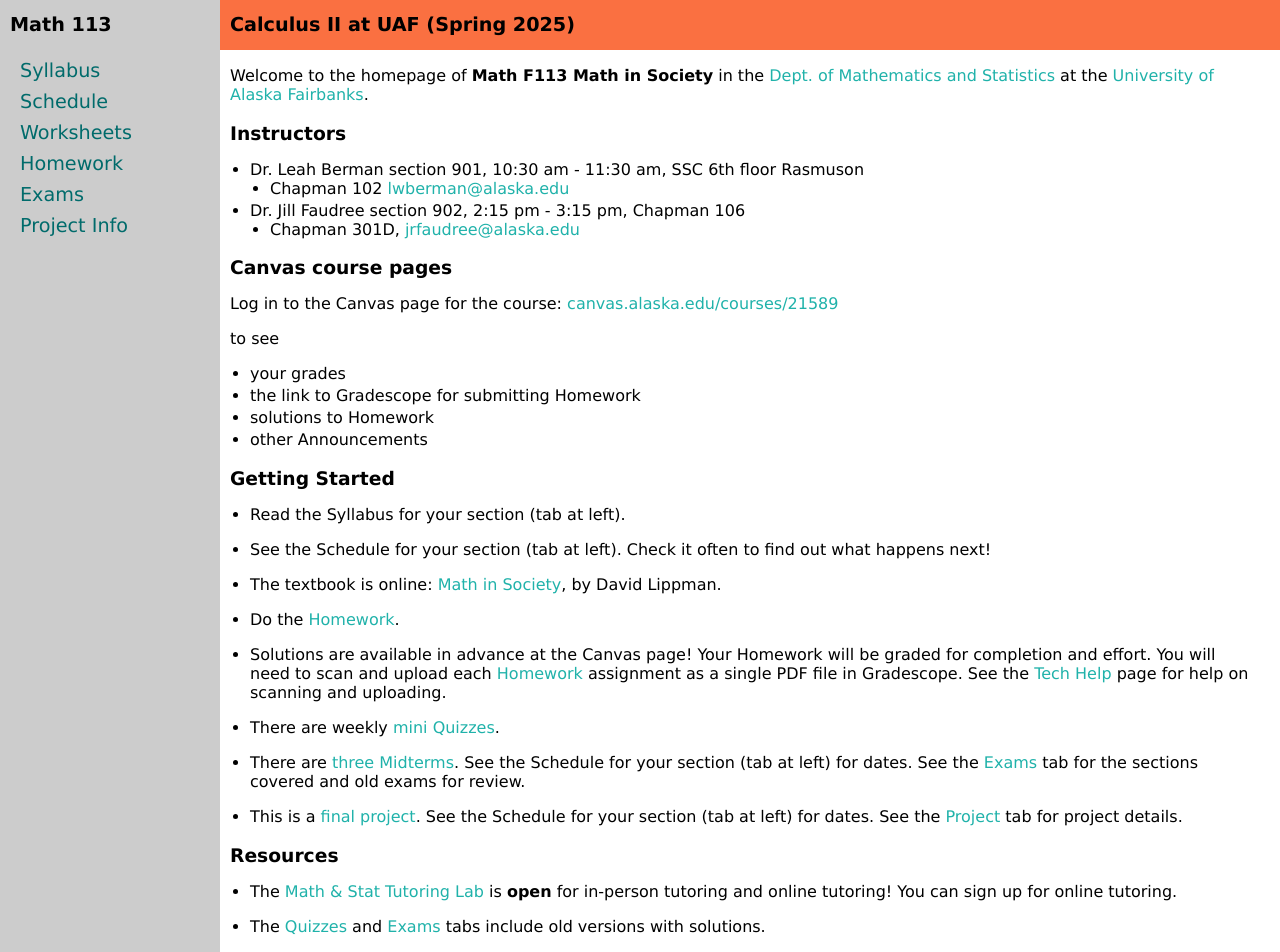
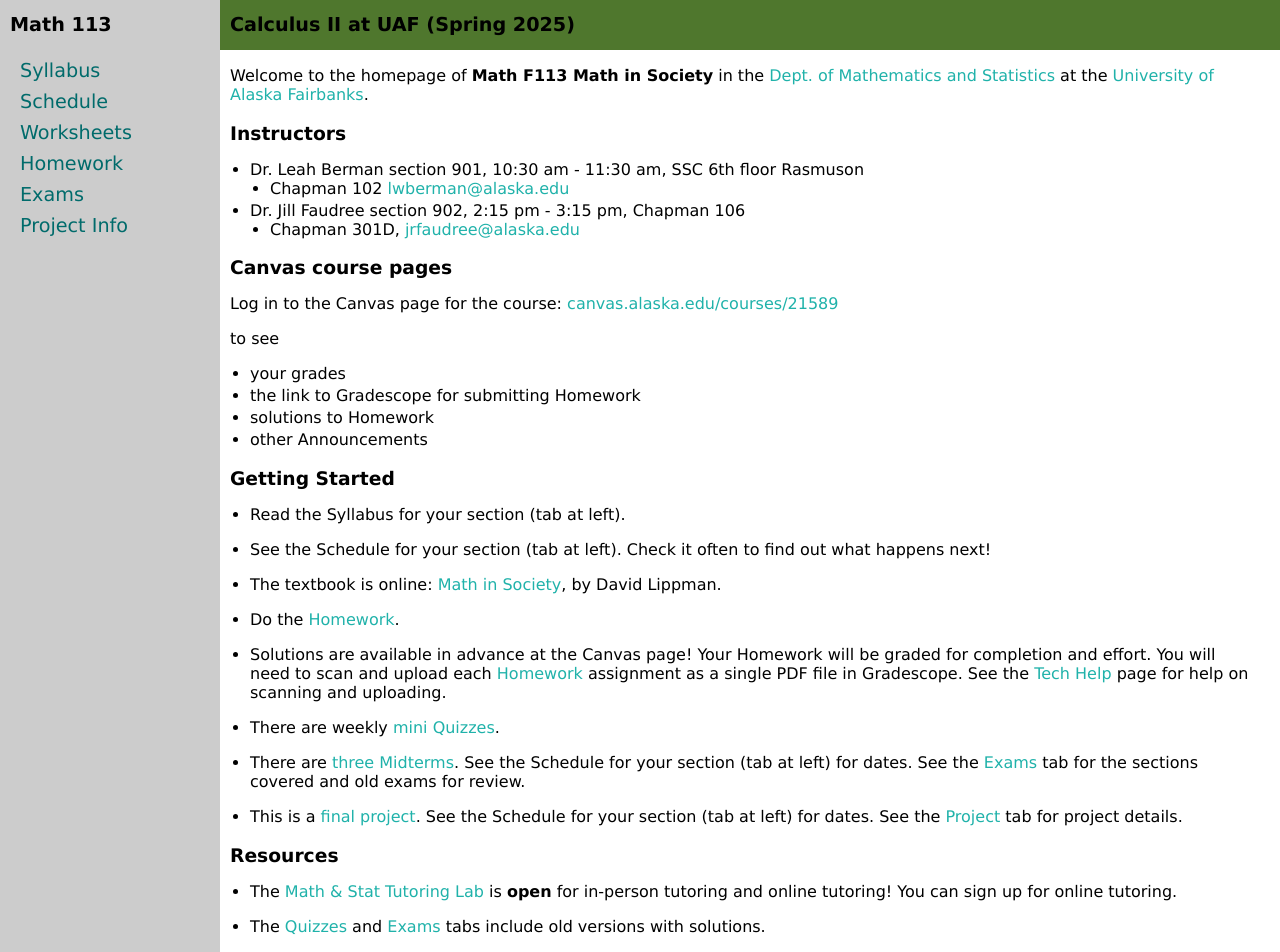
Before and after one commit to uaf-math/math113, a Jekyll site: the page built from index.md, in a window 1280 px wide and 1340 px high. Shown: the top 952 px of the window. Built offline with Jekyll 4.4.1, drawn with Linux system fonts in a browser that asks for light colours.

Commit message:
Update site.scss

```diff
--- a/css/site.scss
+++ b/css/site.scss
@@ -19,7 +19,7 @@ $med-space: 10px;
 //$color-background: #ccc;                // light-gray
 
 // various colors from https://coolors.co/browser/latest/1
-$color-pageheader-background: #fa7041;
+$color-pageheader-background: #4f772d;
 $color-button-background: #fa7041;
 $color-link-fresh: #20B2AA;
 $color-link-visited: #006b6b;
```
